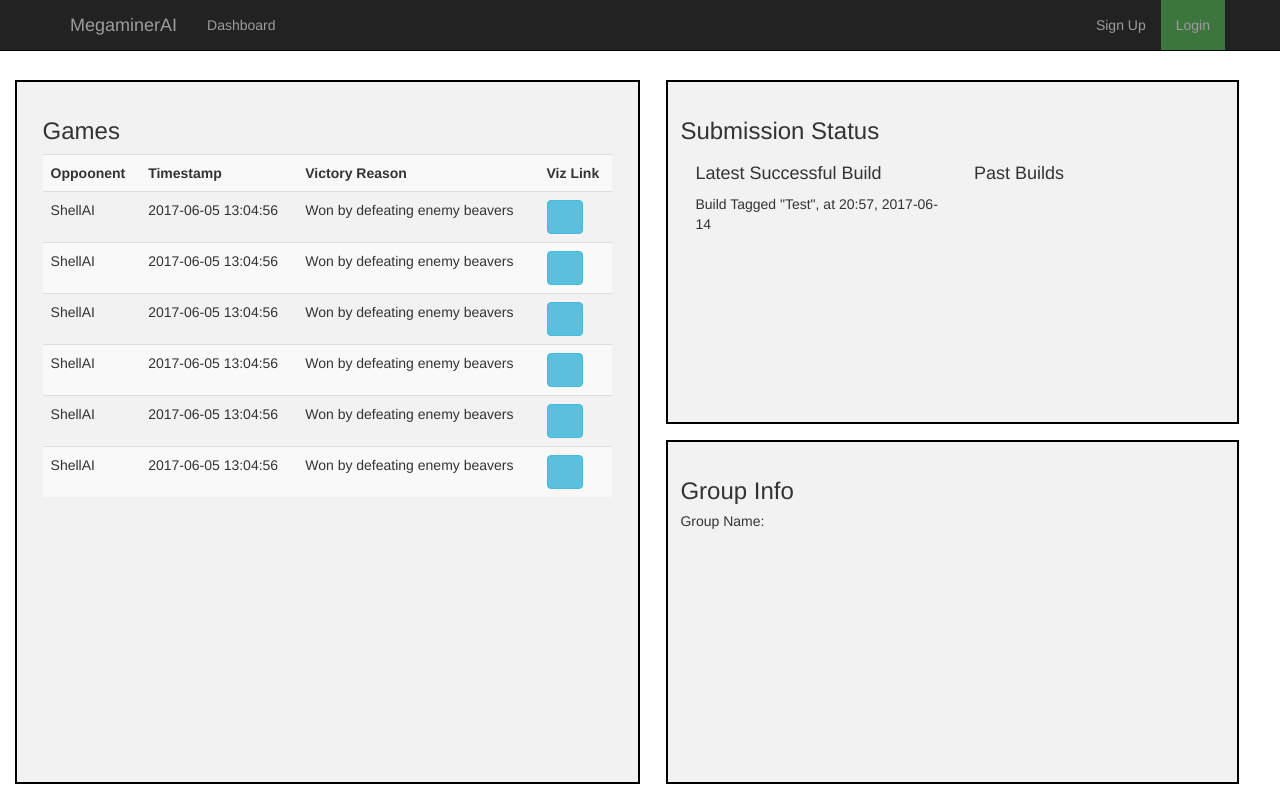
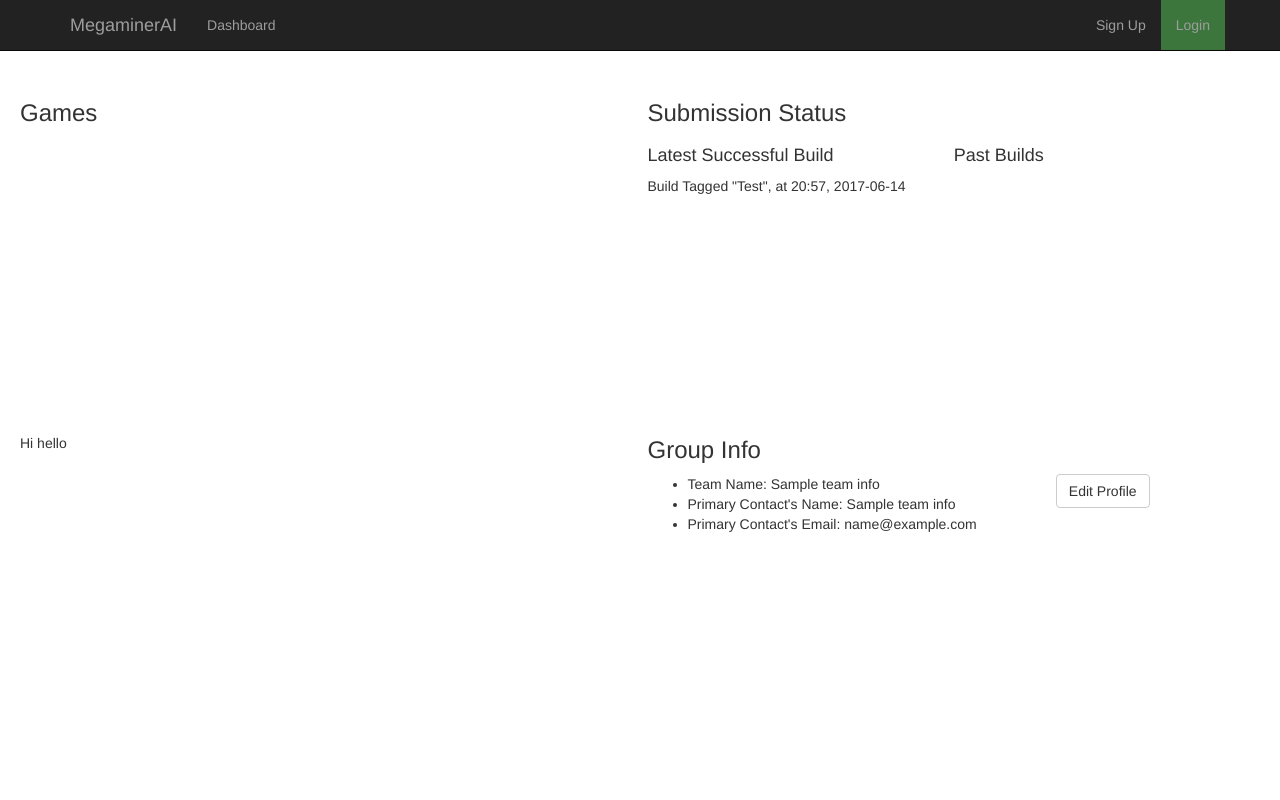
Before and after one commit to siggame/ophelia, a Node server app: template views/dashboard.ejs in a window 1280 px wide. Run offline with Node 20, Linux system fonts and the light colour scheme; the template is opened without the code that fills it: most values are stand-ins (such as "Sample title", 1, 10 or a date in 2020); some libraries are stand-ins or nearby versions; some web fonts are replaced.

Commit message:
Changed views to use CSS Grid layouts

```diff
--- a/public/css/main.css
+++ b/public/css/main.css
@@ -80,6 +80,29 @@ h1 {
     width: 50vw;
 }
 
+.index-grid {
+    grid-template-areas: "jumbotron jumbotron"
+                        "blog status";
+    grid-gap: 15px;
+    padding: 0 20px;
+    height: 80vh;
+}
+
+.jumbotron-grid {
+    grid-area: jumbotron;
+    background-color: #e6e6e6;
+    padding: 10px;
+    align-items: center;
+}
+
+.blog-posts-grid {
+    grid-area: blog;
+}
+
+.status-embed-grid {
+    grid-area: status;
+}
+
 .games-grid {
     grid-area: games;
     /*border: 1px solid #000000;*/
--- a/views/dashboard.ejs
+++ b/views/dashboard.ejs
@@ -4,68 +4,36 @@
 
     <body>
         <%- include common/navbar.ejs %>
-        <div class="container-fluid">
-            <div class="col-md-6 wrapper games-wrapper">
+        <!-- TODO: Convert page to CSS Grid Format -->
+        <div class="grid dashboard-container">
+            <div class="games-grid">
                 <h3>Games</h3>
-                <table class="table table-striped">
-                    <th>Oppoonent</th>
-                    <th>Timestamp</th>
-                    <th>Victory Reason</th>
-                    <th>Viz Link</th>
-                    <tr>
-                        <td>ShellAI</td>
-                        <td>2017-06-05 13:04:56</td>
-                        <td>Won by defeating enemy beavers</td>
-                        <td><a class="btn btn-info" href="http://siggame.io"><span class="glyphicon glyphicon-play-circle" aria-hidden="true" /></a></td>
-                    </tr>
-                    <tr>
-                        <td>ShellAI</td>
-                        <td>2017-06-05 13:04:56</td>
-                        <td>Won by defeating enemy beavers</td>
-                        <td><a class="btn btn-info" href="http://siggame.io"><span class="glyphicon glyphicon-play-circle" aria-hidden="true" /></a></td>
-                    </tr>
-                    <tr>
-                        <td>ShellAI</td>
-                        <td>2017-06-05 13:04:56</td>
-                        <td>Won by defeating enemy beavers</td>
-                        <td><a class="btn btn-info" href="http://siggame.io"><span class="glyphicon glyphicon-play-circle" aria-hidden="true" /></a></td>
-                    </tr>
-                    <tr>
-                        <td>ShellAI</td>
-                        <td>2017-06-05 13:04:56</td>
-                        <td>Won by defeating enemy beavers</td>
-                        <td><a class="btn btn-info" href="http://siggame.io"><span class="glyphicon glyphicon-play-circle" aria-hidden="true" /></a></td>
-                    </tr>
-                    <tr>
-                        <td>ShellAI</td>
-                        <td>2017-06-05 13:04:56</td>
-                        <td>Won by defeating enemy beavers</td>
-                        <td><a class="btn btn-info" href="http://siggame.io"><span class="glyphicon glyphicon-play-circle" aria-hidden="true" /></a></td>
-                    </tr>
-                    <tr>
-                        <td>ShellAI</td>
-                        <td>2017-06-05 13:04:56</td>
-                        <td>Won by defeating enemy beavers</td>
-                        <td><a class="btn btn-info" href="http://siggame.io"><span class="glyphicon glyphicon-play-circle" aria-hidden="true" /></a></td>
-                    </tr>
-                </table>
-                <!-- TODO: Pagination/AJAX Calls for Games -->
+                <p>Hi hello</p>
             </div>
-            <div class="col-md-6 wrapper info-wrapper">
-                <div class="wrapper submission-wrapper">
-                    <h3>Submission Status</h3>
-
-                    <div class="col-md-6">
+            <div class="submission-grid">
+                <h3>Submission Status</h3>
+                <div class="submission-subgrid">
+                    <div>
                         <h4>Latest Successful Build</h4>
                         <p>Build Tagged "Test", at 20:57, 2017-06-14</p>
                     </div>
-                    <div class="col-md-6"><h4>Past Builds</h4></div>
-                </div>
-                <div class="wrapper group-info-wrapper">
-                    <h3>Group Info</h3>
-                    <h5>Group Name:</h5>
+                    <div>
+                        <h4>Past Builds</h4>
+                    </div>
                 </div>
             </div>
+            <div class="group-info-grid">
+                <h3>Group Info</h3>
+                <div class="group-info-subgrid">
+                    <ul>
+                        <li>Team Name: <%= teamInfo.name %></li>
+                        <li>Primary Contact's Name: <%= teamInfo.contact_name %></li>
+                        <li>Primary Contact's Email: <%= teamInfo.contact_email %></li>
+                    </ul>
+                    <div>
+                        <a class="btn btn-default" href="<%= "/team/" + teamInfo.id + "/edit?source=dashboard"%>">Edit Profile</a>
+                    </div>
+                </div>
             <br />
         </div>
 
```
Also changed, not shown: routers/signup.js (+6 -3 lines), session/signup.js (+48 -6 lines), views/index.ejs (+4 -4 lines), views/signup.ejs (+9 -0 lines).
